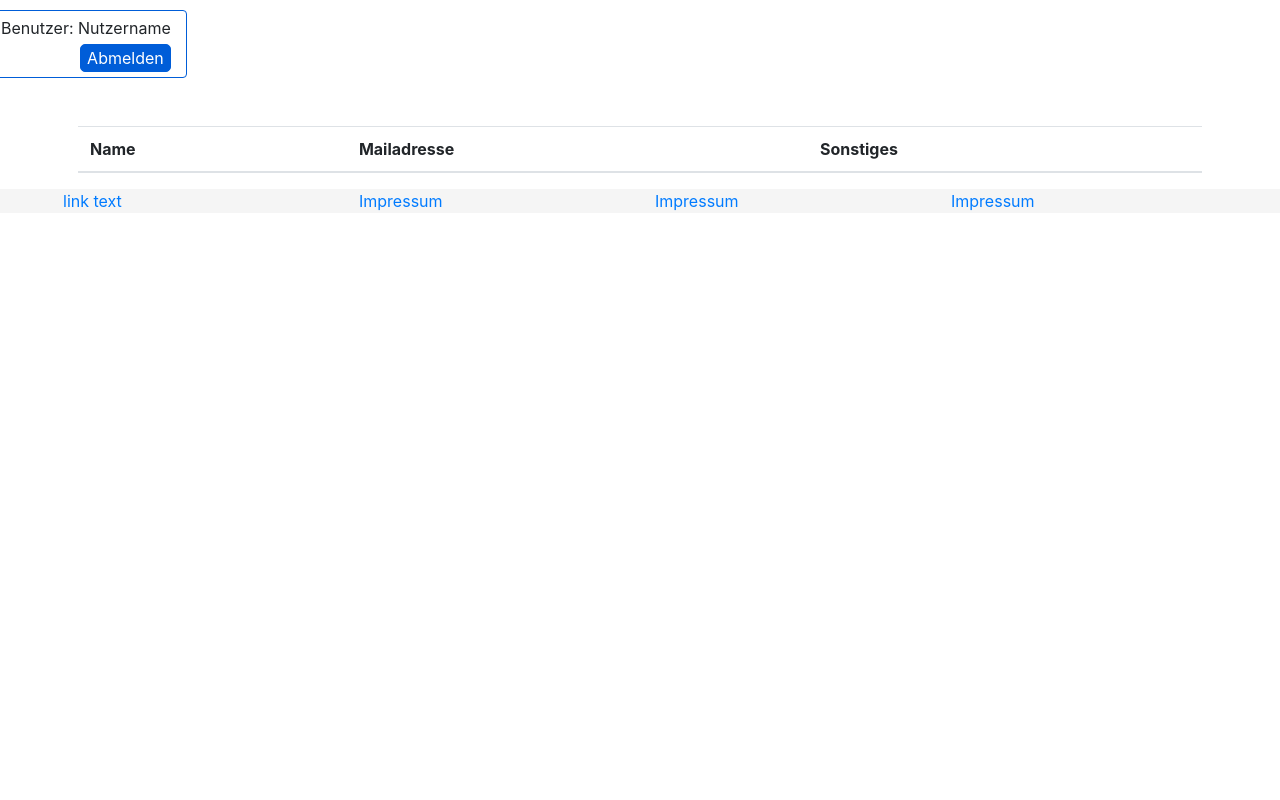
After one commit to Jupp56/OPER, a PHP site: page /adminpanel.php in a window 1280 px wide. The commit adds this page. Run offline with PHP 8.4, Linux system fonts and the light colour scheme; data that the repository does not hold is empty.

Commit message:
Incorporated footer template via php in adminpanel

```diff
--- a/adminpanel.html
+++ b/adminpanel.php
@@ -79,11 +79,11 @@
         </form>
     </div>
 
+<?php
+include 'footer.php';
+?>
+
 </body>
 
-<footer>
-    <!-- <link rel="import " href="footer.html ">-->
-    <iframe sandbox="allow-top-navigation allow-scripts allow-forms " class="footer " src="footer.html "></iframe>
-</footer>
 
 </html>
--- /dev/null
+++ b/footer.php
@@ -0,0 +1,27 @@
+<html>
+
+<head>
+    <link rel="stylesheet" href="https://maxcdn.bootstrapcdn.com/bootstrap/4.0.0/css/bootstrap.min.css" integrity="sha384-Gn5384xqQ1aoWXA+058RXPxPg6fy4IWvTNh0E263XmFcJlSAwiGgFAW/dAiS6JXm" crossorigin="anonymous">
+    <link rel="stylesheet" href="styles.css">
+
+    <script language="javascript" type="text/javascript">
+        function MyFunction() {
+            window.top.location.href = 'index.html';
+        }
+    </script>
+
+    <meta charset="utf-8">
+</head>
+
+<body>
+    <footer class="footer-general">
+        <div class="row ml-5 mr-5">
+            <div class="col"><a id="myLink" title="Click to do something" href="PleaseEnableJavascript.html" onclick="MyFunction();return false;">link text</a></div>
+            <div class="col"><a href="impressum.html">Impressum</a></div>
+            <div class="col"><a href="impressum.html">Impressum</a></div>
+            <div class="col"><a href="impressum.html">Impressum</a></div>
+        </div>
+    </footer>
+</body>
+
+</html>
```
Also changed, not shown: footer.html (deleted, +0 -27 lines).
